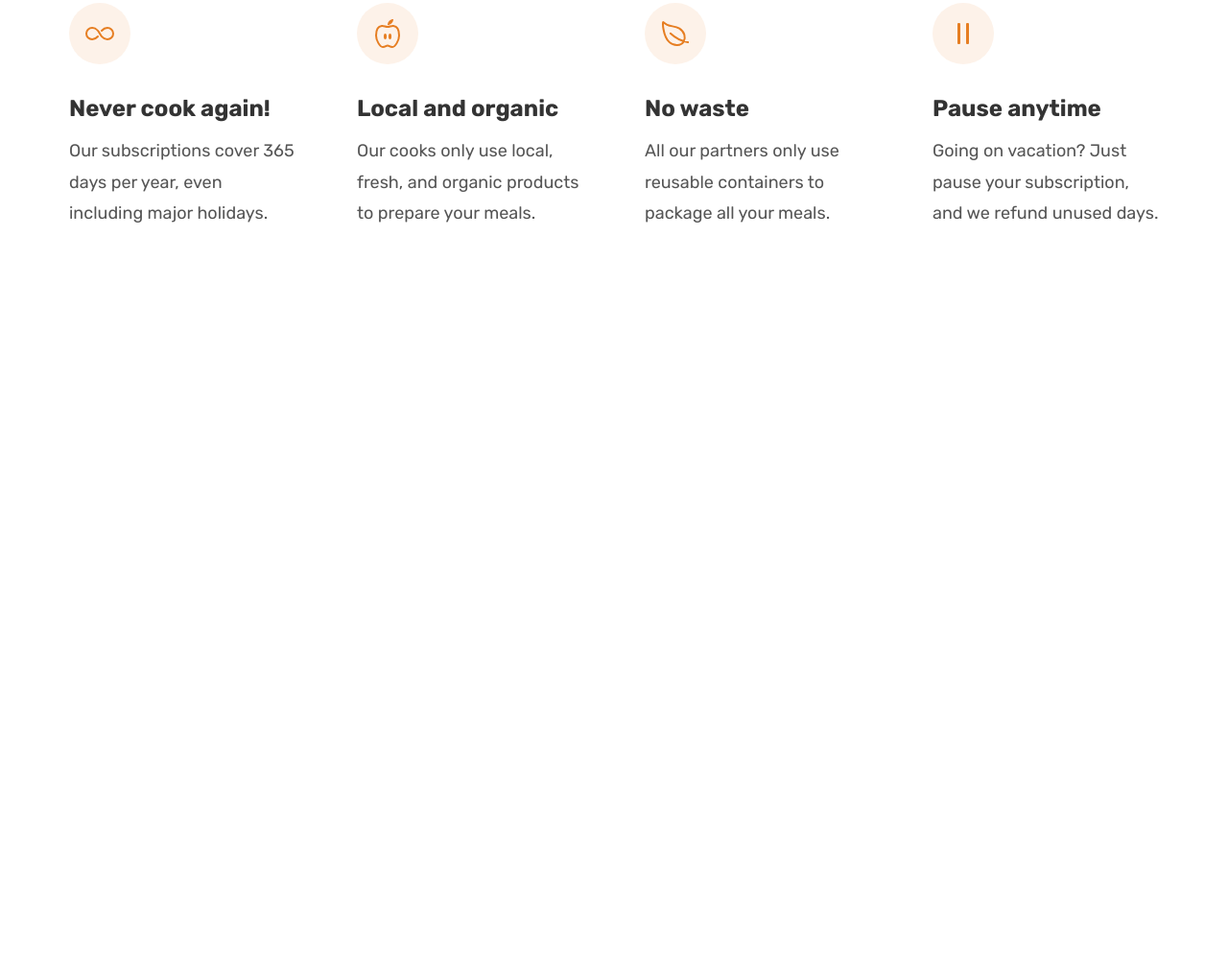
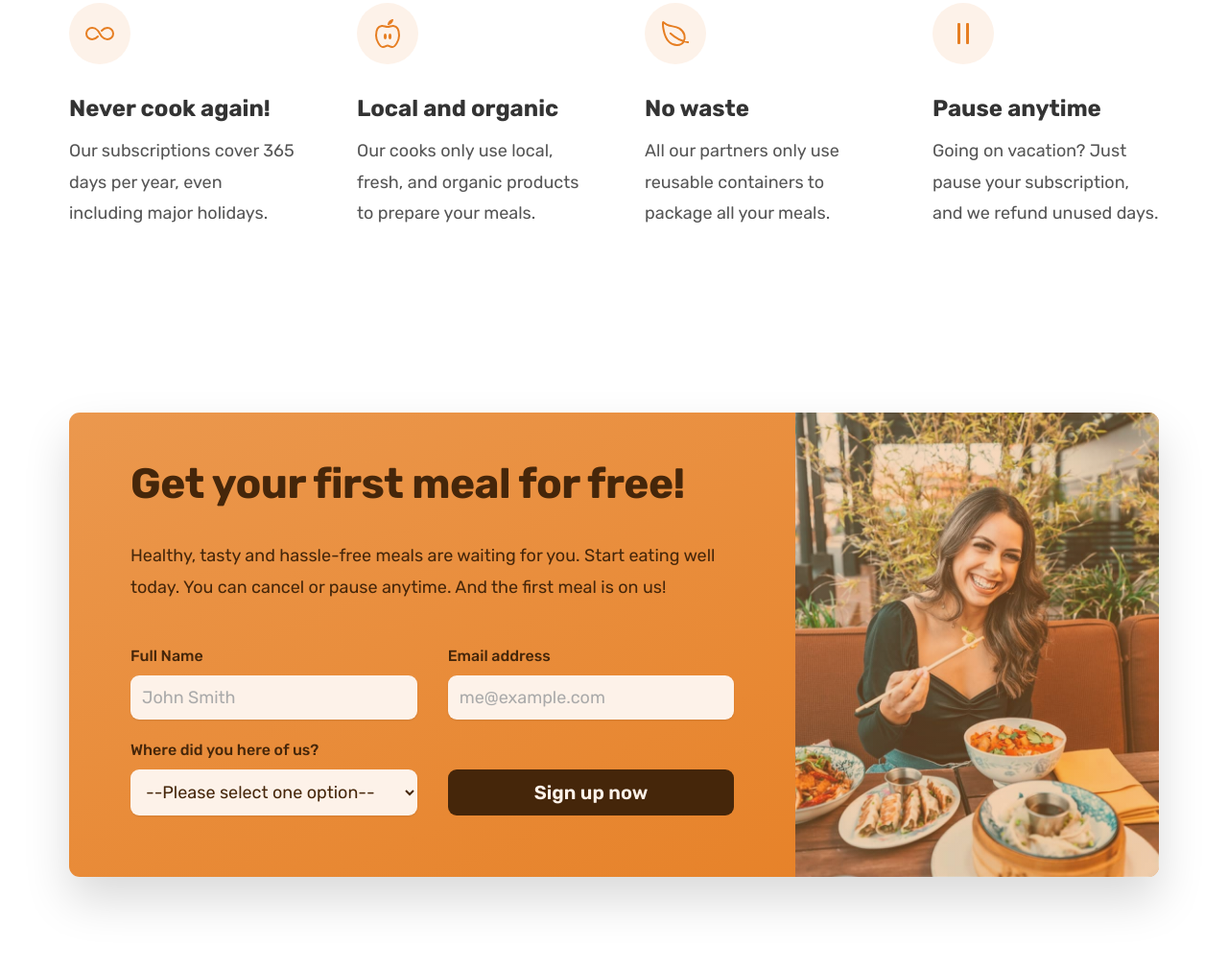
Before and after one commit to MannaEmam/Omnifood, a plain HTML site: page index.html in a window 1280 px wide. Shown: the part 5589-6599 px from the top of the page at 96% size. Before the commit the page ends 5923 px from the top, so only its background shows below. Drawn offline with nearby package versions, Linux system fonts and the light colour scheme.

Commit message:
call to action done

```diff
--- a/css/general.css
+++ b/css/general.css
@@ -26,8 +26,11 @@ Paragraph default: 1.6
 -Tints:
 #fdf2e9
 #fae5d3
+#eb984e
 
--Shades:#cf711f
+-Shades:
+#cf711f
+#45260a
 -Accents:
 -Greys:
 
@@ -175,6 +178,7 @@ body {
   color: #e67e22;
 }
 
+.btn,
 .btn:link,
 .btn:visited {
   display: inline-block;
@@ -183,6 +187,11 @@ body {
   font-weight: 600;
   padding: 1.6rem 3.2rem;
   border-radius: 9px;
+
+  /* Only necessary fo .btn */
+  border: none;
+  cursor: pointer;
+  font-family: inherit;
 
   /* Put transition on original "state" 8 */
   transition: all 0.3s;
@@ -216,6 +225,23 @@ body {
   box-shadow: inset 0 0 0 3px #fff;
 }
 
+.btn--form {
+  background-color: #45260a;
+  color: #fdf2e9;
+  align-self: end;
+  padding: 1.2rem;
+}
+
+.btn--form:hover {
+  background-color: #fff;
+  color: #555;
+}
+
+*:focus {
+  outline: none;
+  box-shadow: 0 0 0 0.8rem rgba(230, 125, 34, 0.5);
+}
+
 /* HELPER/SETTING CLASSES */
 .margin-right-sm {
   margin-right: 1.6rem !important;
--- a/css/style.css
+++ b/css/style.css
@@ -464,3 +464,84 @@
   font-size: 1.8rem;
   line-height: 1.8;
 }
+
+/************************/
+/* CTA SECTION */
+/************************/
+
+.section-cta {
+  padding: 9.6rem 0;
+}
+
+.cta {
+  display: grid;
+  grid-template-columns: 2fr 1fr;
+  box-shadow: 0 2.4rem 4.8rem rgba(0, 0, 0, 0.15);
+  border-radius: 11px;
+
+  background-image: linear-gradient(to right bottom, #eb984e, #e67e22);
+  overflow: hidden;
+}
+
+.cta-text-box {
+  padding: 4.8rem 6.4rem 6.4rem 6.4rem;
+  color: #45260a;
+}
+
+.cta .heading-secondary {
+  color: #45260a;
+  margin-bottom: 3.2rem;
+}
+
+.cta-text {
+  font-size: 1.8rem;
+  line-height: 1.8;
+  margin-bottom: 4.8rem;
+}
+
+.cta-img-box {
+  background-image: linear-gradient(
+      to right bottom,
+      rgba(235, 151, 78, 0.35),
+      rgba(230, 125, 34, 0.35)
+    ),
+    url("../img/eating.jpg");
+  background-size: cover;
+  background-position: center;
+}
+
+.cta-form {
+  display: grid;
+  grid-template-columns: 1fr 1fr;
+  column-gap: 3.2rem;
+  row-gap: 2.4rem;
+}
+
+.cta-form label {
+  display: block;
+  font-size: 1.6rem;
+  font-weight: 500;
+  margin-bottom: 1.2rem;
+}
+
+.cta-form input,
+.cta-form select {
+  width: 100%;
+  padding: 1.2rem;
+  font-size: 1.8rem;
+  font-family: inherit;
+  color: inherit;
+  border: none;
+  background-color: #fdf2e9;
+  border-radius: 9px;
+  box-shadow: 0 1px 2px rgba(0, 0, 0, 0.1);
+}
+
+.cta-form input::placeholder {
+  color: #aaa;
+}
+
+.cta *:focus {
+  outline: none;
+  box-shadow: 0 0 0 0.8rem rgba(253, 242, 233, 0.5);
+}
--- a/index.html
+++ b/index.html
@@ -563,6 +563,64 @@
           </div>
         </div>
       </section>
+
+      <section class="section-cta">
+        <div class="container">
+          <div class="cta">
+            <div class="cta-text-box">
+              <h2 class="heading-secondary">Get your first meal for free!</h2>
+
+              <p class="cta-text">
+                Healthy, tasty and hassle-free meals are waiting for you. Start
+                eating well today. You can cancel or pause anytime. And the
+                first meal is on us!
+              </p>
+
+              <form class="cta-form" action="#">
+                <div>
+                  <label for="full-name">Full Name</label>
+                  <input
+                    id="full-name"
+                    type="text"
+                    placeholder="John Smith"
+                    required
+                  />
+                </div>
+
+                <div>
+                  <label for="email">Email address</label>
+                  <input
+                    id="email"
+                    type="email"
+                    placeholder="me@example.com"
+                    required
+                  />
+                </div>
+
+                <div>
+                  <label for="select-where">Where did you here of us?</label>
+                  <select id="select-where" required>
+                    <option value="">--Please select one option--</option>
+                    <option value="friends">Friends and family</option>
+                    <option value="youtube">Youtube video</option>
+                    <option value="podcast">Podcast</option>
+                    <option value="ad">Facebook ad</option>
+                    <option value="others">Others video</option>
+                  </select>
+                </div>
+
+                <button class="btn btn--form">Sign up now</button>
+              </form>
+            </div>
+
+            <div
+              class="cta-img-box"
+              role="img"
+              aria-label="woman enjoying food"
+            ></div>
+          </div>
+        </div>
+      </section>
     </main>
   </body>
 </html>
```
